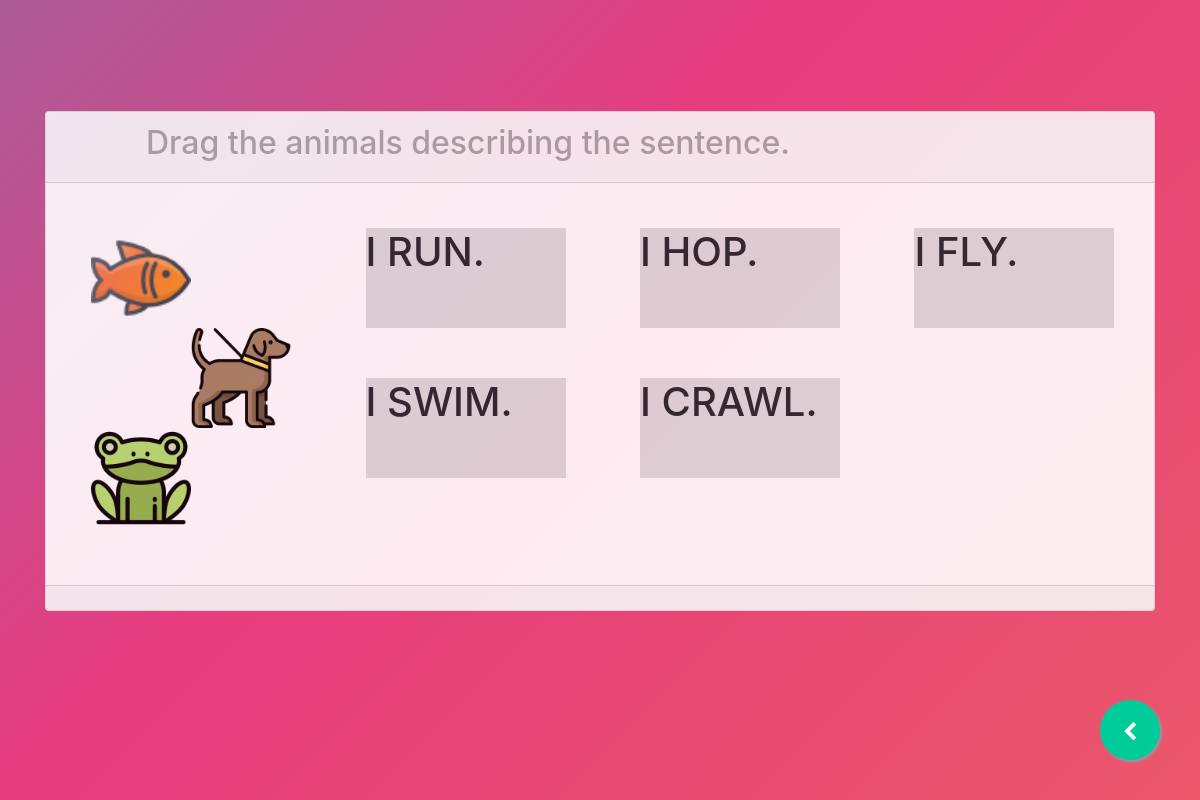
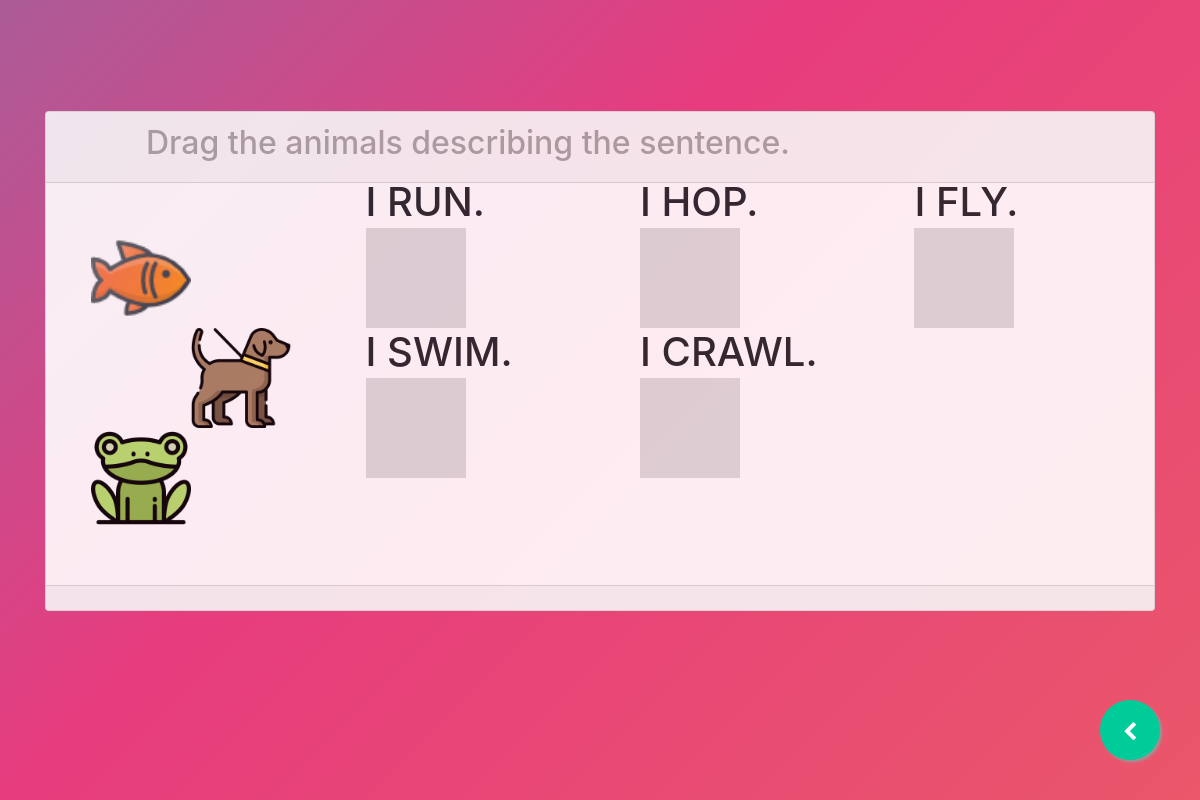
Before and after one commit to albert-sobreo/animals, an Electron app: page Activity3/index.html in a window 1200 px wide. Drawn offline with nearby package versions, Linux system fonts and the light colour scheme.

Commit message:
modifies activity 3

```diff
--- a/Activity3/css/style.css
+++ b/Activity3/css/style.css
@@ -3,9 +3,16 @@ h2 {
   margin-left: 80px;
 }
 
+#howdy{
+	height: 100px;
+	width: 200px;
+	margin: 25px;
+	background-color: gainsboro;
+}
+
 [data-drop-target] {
 			height: 100px;
-			width: 200px;
+			width: 100px;
 			margin: 25px;
 			background-color: gainsboro;
 		}
--- a/Activity3/index.html
+++ b/Activity3/index.html
@@ -27,7 +27,7 @@
 
     <div class="row">
     <div class="col-sm-3">
-    	<div data-drop-target="true">
+    	<div data-drop-target="true" id='howdy'>
 		  <div id="box1" draggable="true" class="box fish"></div>
 		  <div id="box2" draggable="true" class="box bird"></div>
   <div id="box3" draggable="true" class="box spider"></div>
@@ -37,11 +37,11 @@
     </div>
     <div class="col-sm-9">
     	<div class="row">
-	    	<div class="col-sm-4"><div data-drop-target="true"><h1 class="position-fixed">I RUN.</h1></div></div>
-	    	<div class="col-sm-4"><div data-drop-target="true"><h1 class="position-fixed">I HOP.</h1></div></div>
-	    	<div class="col-sm-4"><div data-drop-target="true"><h1 class="position-fixed">I FLY.</h1></div></div>
-	    	<div class="col-sm-4"><div data-drop-target="true"><h1 class="position-fixed">I SWIM.</h1></div></div>
-	    	<div class="col-sm-4"><div data-drop-target="true"><h1 class="position-fixed">I CRAWL.</h1></div></div>
+	    	<div class="col-sm-4"><div data-drop-target="true"><h1 class="position-fixed" style="margin-top:-50px">I RUN.</h1></div></div>
+	    	<div class="col-sm-4"><div data-drop-target="true"><h1 class="position-fixed" style="margin-top:-50px">I HOP.</h1></div></div>
+	    	<div class="col-sm-4"><div data-drop-target="true"><h1 class="position-fixed" style="margin-top:-50px">I FLY.</h1></div></div>
+	    	<div class="col-sm-4"><div data-drop-target="true"><h1 class="position-fixed" style="margin-top:-50px">I SWIM.</h1></div></div>
+	    	<div class="col-sm-4"><div data-drop-target="true"><h1 class="position-fixed" style="margin-top:-50px">I CRAWL.</h1></div></div>
   		</div>
     </div>
   </div>
```
